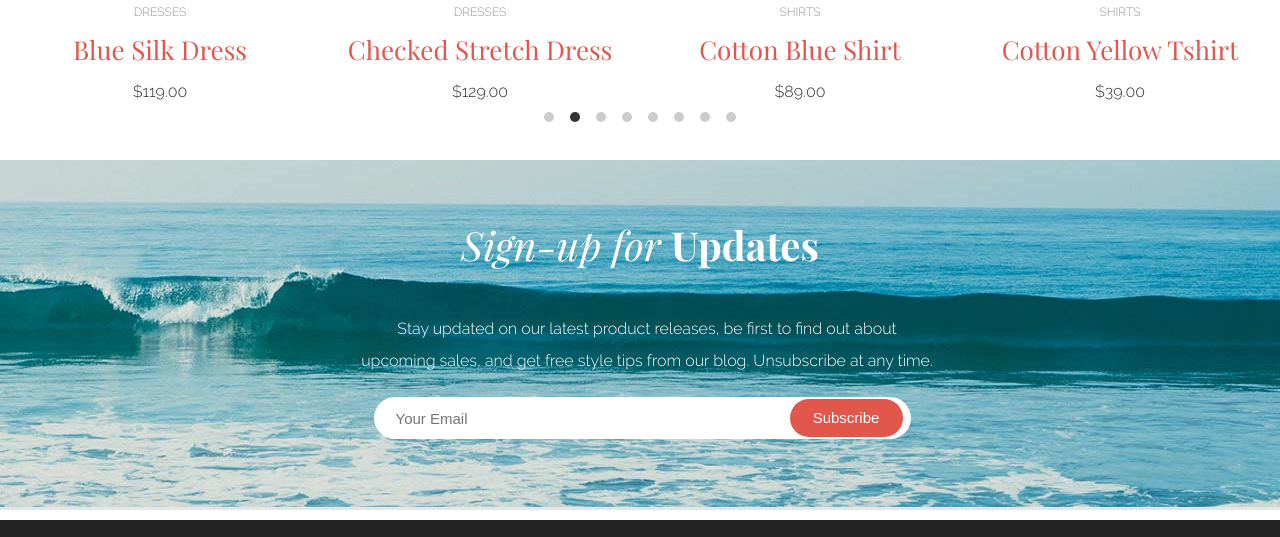
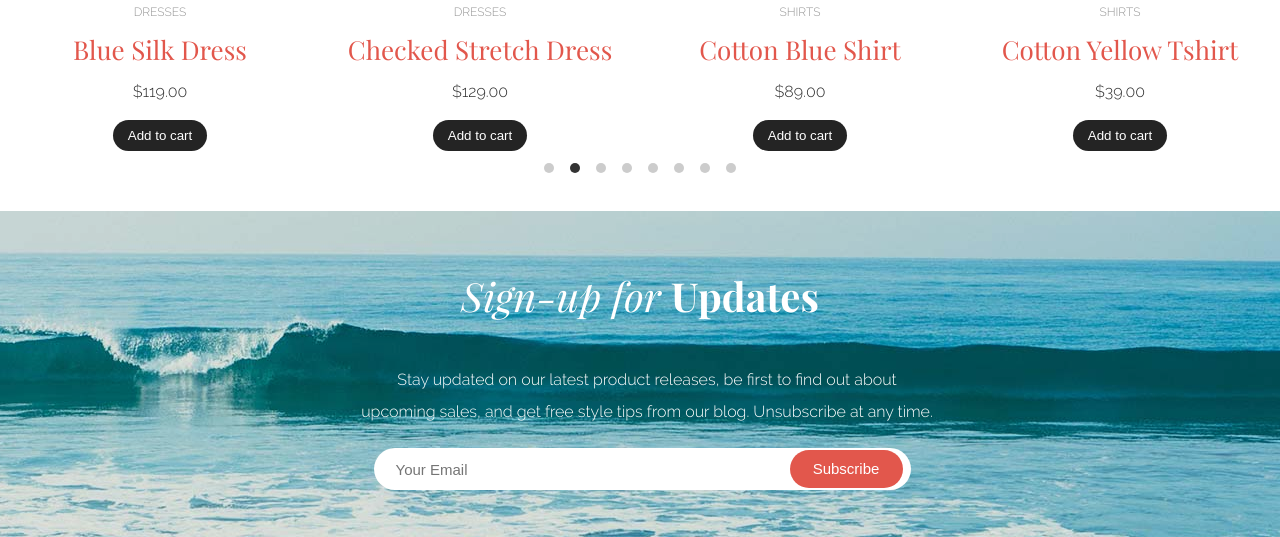
Before and after one commit to lisath92/aloha_homepage_1b, a plain HTML site: page index.html in a window 1280 px wide. Shown: the part 1860-2397 px from the top of the page. Drawn offline with nearby package versions, Linux system fonts and the light colour scheme.

Commit message:
add and style add to cart button for each product

```diff
--- a/index.html
+++ b/index.html
@@ -87,48 +87,56 @@
           <p class="product-type">Bags</p>
           <h4 class="product">Blue Hipster Backpack</h4>
           <h4>$69.00</h4>
+          <button class="add-to-cart">Add to cart</button>
         </div>
         <div class="carousel-cell">
           <img src="images/blue-silk-dress.jpg" alt="blue dress">
           <p class="product-type">Dresses</p>
           <h4 class="product">Blue Silk Dress</h4>
           <h4>$119.00</h4>
+        <button class="add-to-cart">Add to cart</button>
         </div>
         <div class="carousel-cell">
           <img src="images/checked-stretch-dress.jpg" alt="checked dress">
           <p class="product-type">Dresses</p>
           <h4 class="product">Checked Stretch Dress</h4>
           <h4>$129.00</h4>
+          <button class="add-to-cart">Add to cart</button>
         </div>
         <div class="carousel-cell">
           <img src="images/cotton-blue-shirt.jpg" alt="cotton blue shirt">
           <p class="product-type">Shirts</p>
           <h4 class="product">Cotton Blue Shirt</h4>
           <h4>$89.00</h4>
+          <button class="add-to-cart">Add to cart</button>
         </div>
         <div class="carousel-cell">
           <img src="images/cotton-yellow-tshirt.jpg" alt="cotten yellow shirt">
           <p class="product-type">Shirts</p>
           <h4 class="product">Cotton Yellow Tshirt</h4>
           <h4>$39.00</h4>
+          <button class="add-to-cart">Add to cart</button>
         </div>
         <div class="carousel-cell">
           <img src="images/denim-overall-shorts.jpg" alt="denim overall">
           <p class="product-type">Denim</p>
           <h4 class="product">Denim Overall Shorts</h4>
           <h4>$89.00</h4>
+          <button class="add-to-cart">Add to cart</button>
         </div>
         <div class="carousel-cell">
           <img src="images/pink-dotted-dress.jpg" alt="pink dress">
           <p class="product-type">Dresses</p>
           <h4 class="product">Pink Dotted Dress</h4>
           <h4>$99.00</h4>
+          <button class="add-to-cart">Add to cart</button>
         </div>
         <div class="carousel-cell">
           <img src="images/stretch-knit-dress.jpg" alt="stretch knit dress">
           <p class="product-type">Dresses</p>
           <h4 class="product">Stretch Knit Dress</h4>
           <h4>$169.00</h4>
+          <button class="add-to-cart">Add to cart</button>
         </div>
       </div>
     </section>
--- a/main.js
+++ b/main.js
@@ -39,5 +39,6 @@ $(function() {
       $("#"+$(this).attr("href").slice(1)+"").focus();
    });
 
+//Add to cart icon incrementing
 
 });
--- a/style.css
+++ b/style.css
@@ -352,6 +352,21 @@ main[tabindex="-1"]:focus {
   padding: 20px 0px 20px 0px;
 }
 
+ .add-to-cart {
+    border-radius: 20px;
+    background-color: #242424;
+    color: white;
+    border: none;
+    cursor: pointer;
+    padding: 8px 15px;
+    margin-top: 20px;
+
+  }
+
+  .add-to-cart:hover {
+    background-color: #0f87a2;
+  }
+
 /***Subscribe for updates***/
 .subscribe{
   width: 100%;
@@ -530,6 +545,8 @@ footer {
     padding: 0em;
   }
 
+
+
 /***Subscribe for updates***/
   .update{
     max-width: 820px;
```
Lines whose indentation alone changed are shown as unchanged.
